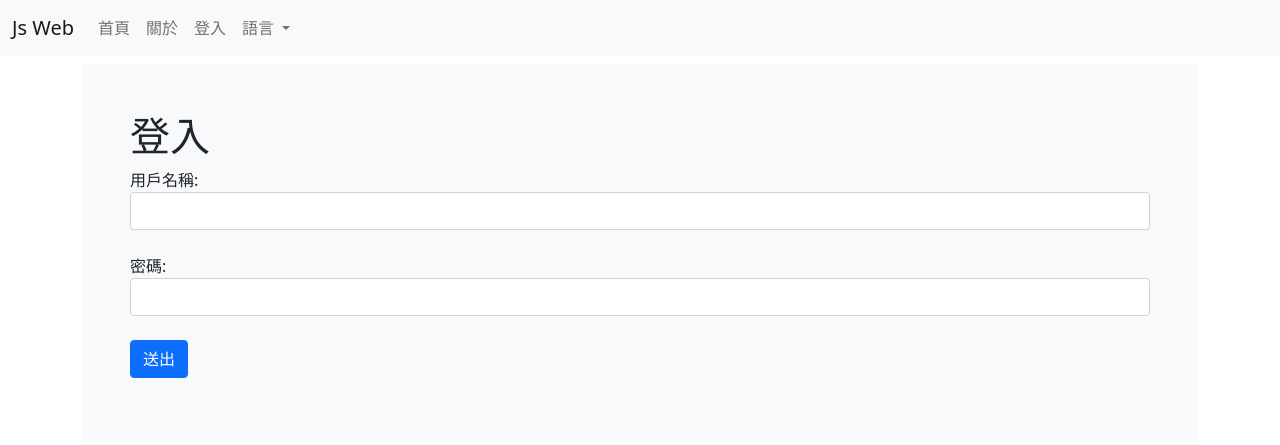
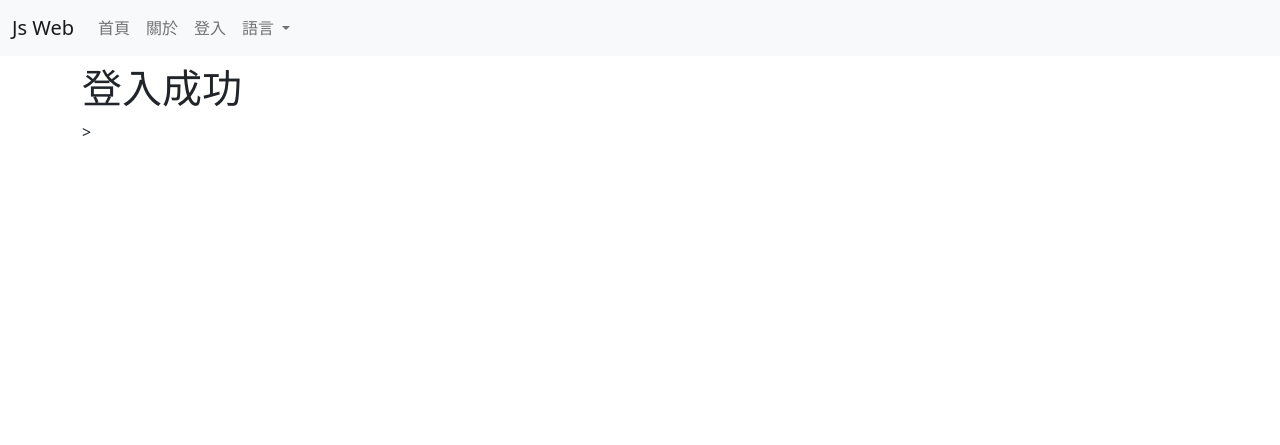
Before and after one commit to yuto-0226/nodeJs_web, a plain HTML site: page login-success-zh.html in a window 1280 px wide. Drawn offline with nearby package versions, Linux system fonts and the light colour scheme.

Commit message:
修正中文版登入成功問題

```diff
--- a/login-success-zh.html
+++ b/login-success-zh.html
@@ -49,16 +49,7 @@
 
           <main class="flex-shrink-0">
             <div class="container py-2">
-                <div class="bg-light p-5 rounded">
-                    <h1>登入</h1>
-                    <form class="me-auto"method="POST" action="/process-login?lang=zh">
-                        <label for="username">用戶名稱: </label>
-                        <input class="form-control" type="text" name="username"><br>
-                        <label for="password">密碼: </label>
-                        <input class="form-control" type="password" name="password"><br>
-                        <input class="btn btn-primary" type="submit" value="送出">
-                    </form>
-                </div>
+                <h1>登入成功</h1>>
             </div>
           </main>
 
```
